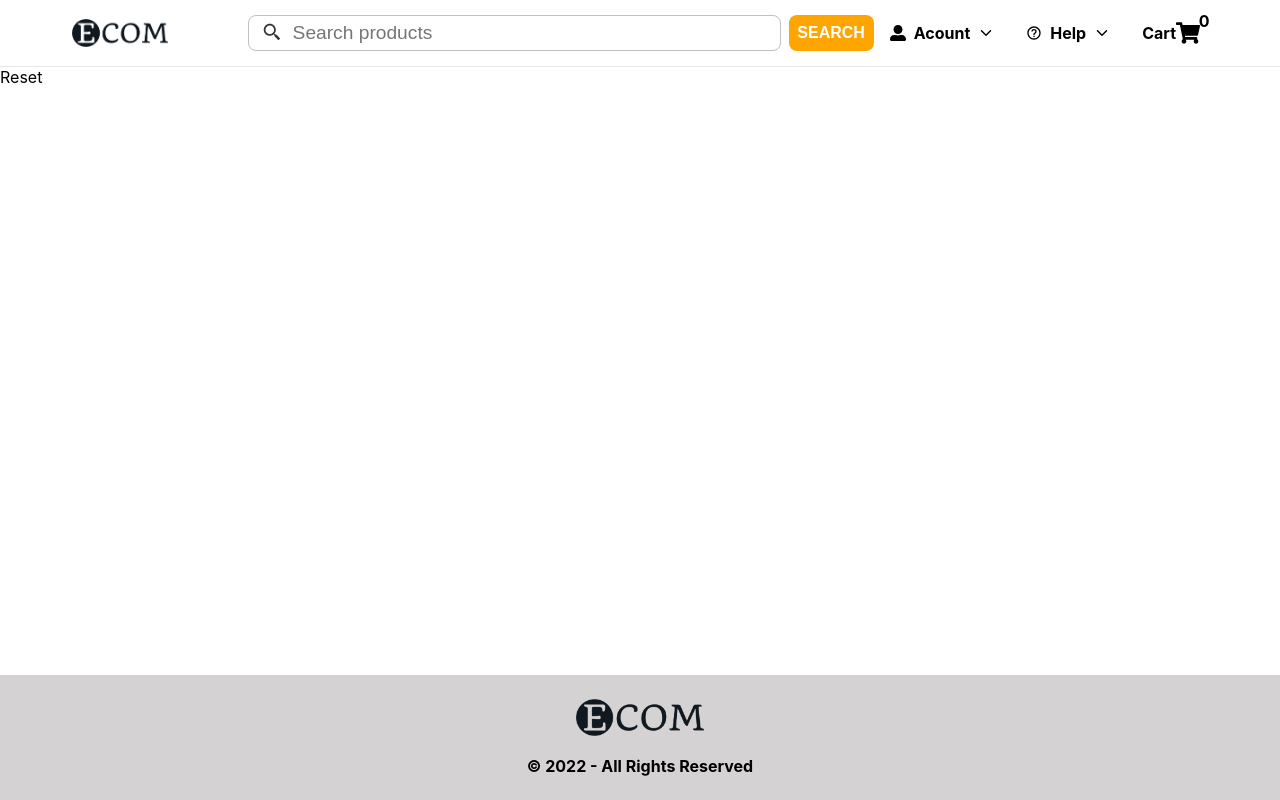
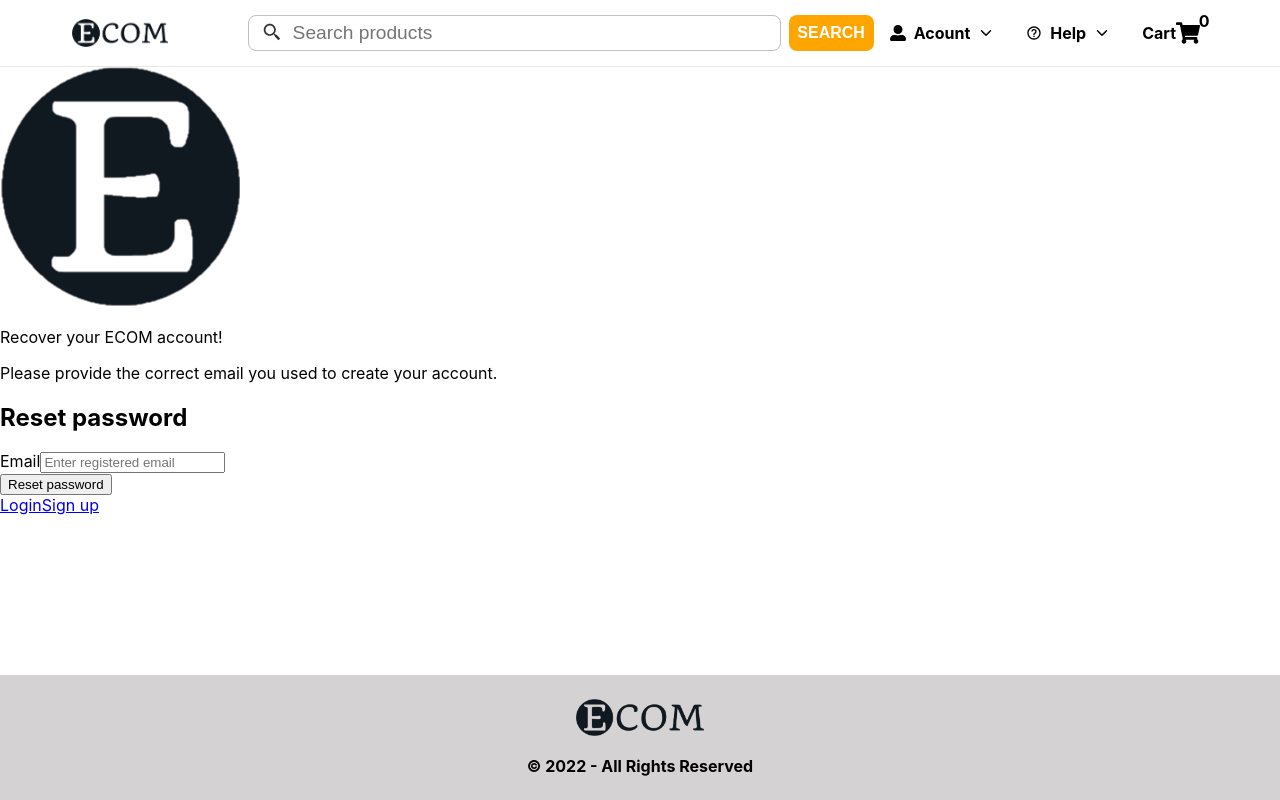
Before and after one commit to Lameck1/ecom-app, a React (Create React App) app: page /reset in a window 1280 px wide. Built offline with nearby package versions, Linux system fonts and the light colour scheme.

Commit message:
Add Reset component JSX

```diff
--- a/src/pages/auth/Reset.jsx
+++ b/src/pages/auth/Reset.jsx
@@ -1,8 +1,41 @@
 import React from 'react';
 import styles from './auth.module.scss';
+import logo from '../../assets/logo_0.png';
+import { Link } from 'react-router-dom';
 
 function Reset() {
-  return <div>Reset</div>;
+  const handleSubmit = (e) => {
+    e.preventDefault();
+    console.log('Submitted');
+  };
+
+  return (
+    <section>
+      <img src={logo} alt='logo' className={styles.logo} />
+      <p>Recover your ECOM account!</p>
+      <p>Please provide the correct email you used to create your account.</p>
+      <h1>Reset password</h1>
+      <form onSubmit={handleSubmit}>
+        <div className={styles['form-group']}>
+          <label htmlFor='email'>Email</label>
+          <input
+            type='email'
+            className={styles['form-control']}
+            id='email'
+            placeholder='Enter registered email'
+          />
+        </div>
+
+        <button type='submit'>Reset password</button>
+      </form>
+      <div className={styles.quiz}>
+        <div>
+          <Link to='/login'>Login</Link>
+          <Link to='/register'>Sign up</Link>
+        </div>
+      </div>
+    </section>
+  );
 }
 
 export default Reset;
```
